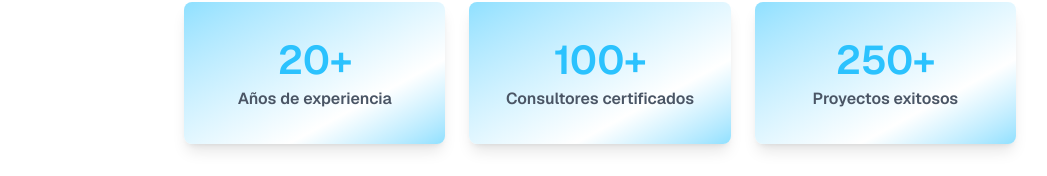
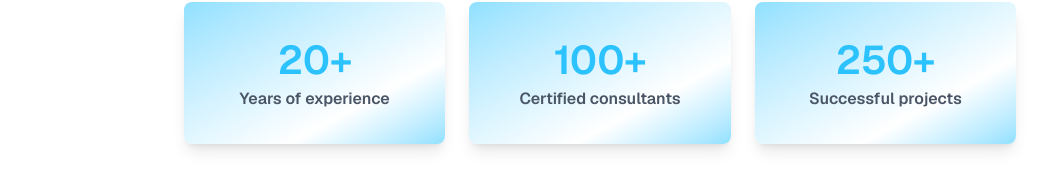
Before and after one commit to miguelfb19/tiburones-gtec-mockup, a Next.js app: page /en/about-us in a window 1280 px wide. Shown: the part 6562-6738 px from the top of the page, without its empty margins (40-1087 px from the left). Built offline with nearby package versions, Linux system fonts and the light colour scheme.

Commit message:
refactor CTA and AccessibilityButtons components: replace experienceData with trustIndicators from dictionary; update language labels to abbreviations

```diff
--- a/src/components/sections/CTA.tsx
+++ b/src/components/sections/CTA.tsx
@@ -5,7 +5,6 @@ import { motion } from "framer-motion";
 import ArrowForwardIcon from "@mui/icons-material/ArrowForward";
 import { Button } from "@/components/ui/Button";
 import { GradientTitle } from "@/components/ui/GradientTitle";
-import { experienceData } from "@/contants/experience-data";
 import { FadeIn } from "../animations/FadeIn";
 import { getDictionary } from "@/lib/dictionaries";
 
@@ -61,7 +60,7 @@ export function CTA({ dict }: CTAProps) {
             duration={1}
             className="mt-8 pt-12 border-t border-gray-200 grid grid-cols-1 md:grid-cols-3 gap-6 w-full"
           >
-            {experienceData.map((stat) => (
+            {dict.cta.trustIndicators.map((stat) => (
               <motion.div
                 key={stat.label}
                 initial={{ opacity: 0, y: 20 }}
--- a/src/components/ui/AccessibilityButtons.tsx
+++ b/src/components/ui/AccessibilityButtons.tsx
@@ -72,7 +72,7 @@ export const AccessibilityButtons = ({ isDark }: Props) => {
         >
           <span className="text-2xl">🇪🇸</span>
           <span className={isDark ? "text-white" : "text-gray-900"}>
-            Español
+            ES
           </span>
         </MenuItem>
         <MenuItem
@@ -81,7 +81,7 @@ export const AccessibilityButtons = ({ isDark }: Props) => {
         >
           <span className="text-2xl">🇺🇸</span>
           <span className={isDark ? "text-white" : "text-gray-900"}>
-            English
+            EN
           </span>
         </MenuItem>
       </Menu>
--- a/src/contants/experience-data.ts
+++ /dev/null
@@ -1,5 +0,0 @@
-export const experienceData = [
-  { number: "20+", label: "Años de experiencia" },
-  { number: "100+", label: "Consultores certificados" },
-  { number: "250+", label: "Proyectos exitosos" },
-];
--- a/src/dictionaries/en.json
+++ b/src/dictionaries/en.json
@@ -46,7 +46,21 @@
   "cta": {
     "title": "Ready to transform your company?",
     "subtitle": "Join the companies that already trust us as their Google technology partner",
-    "button": "Request a demo"
+    "button": "Request a demo",
+    "trustIndicators": [
+      {
+        "number": "20+",
+        "label": "Years of experience"
+      },
+      {
+        "number": "100+",
+        "label": "Certified consultants"
+      },
+      {
+        "number": "250+",
+        "label": "Successful projects"
+      }
+    ]
   },
   "about": {
     "title": "About Us",
--- a/src/dictionaries/es.json
+++ b/src/dictionaries/es.json
@@ -46,7 +46,21 @@
   "cta": {
     "title": "¿Listo para transformar tu empresa?",
     "subtitle": "Únete a las empresas que ya confían en nosotros como su partner tecnológico de Google",
-    "button": "Solicitar una demo"
+    "button": "Solicitar una demo",
+    "trustIndicators": [
+      {
+        "number": "20+",
+        "label": "Años de experiencia"
+      },
+      {
+        "number": "100+",
+        "label": "Consultores certificados"
+      },
+      {
+        "number": "250+",
+        "label": "Proyectos exitosos"
+      }
+    ]
   },
   "about": {
     "title": "Sobre Nosotros",
```
